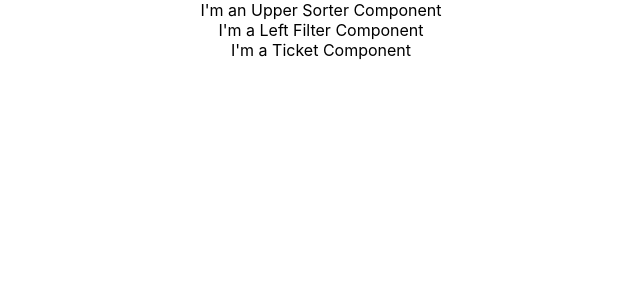
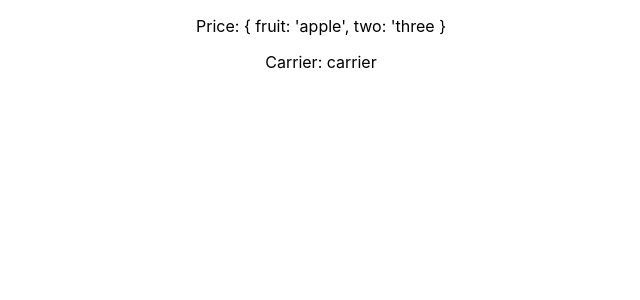
Before and after one commit to MaximSamorukov/avia-sales-front-end, a React (Create React App) app: page / in a window 1280 px wide. Shown: the top 300 px of the page, without its empty margins (319-959 px from the left). Built offline with nearby package versions, Linux system fonts and the light colour scheme.

Commit message:
add preliminary props

```diff
--- a/src/App.jsx
+++ b/src/App.jsx
@@ -4,15 +4,17 @@ import './App.css';
 import Ticket from './Ticket/Ticket';
 import LeftFilter from './LeftFilter/LeftFilter';
 import UpperSorter from './UpperSorter/UpperSorter';
-// const getTickets = require("./getTickets");
+const getTickets = require("./getTickets");
 
 export default class App extends React.Component {
+
   render() {
+    // const data = getTickets();
+    const data = '{ fruit: \'apple\', two: \'three\ }';
+    // console.log(data);
     return (
   <div className="App">
-    <UpperSorter />
-    <LeftFilter />
-    <Ticket />
+    <Ticket tickets={data}/>
   </div>
     )
   }
--- a/src/Ticket/Ticket.jsx
+++ b/src/Ticket/Ticket.jsx
@@ -2,6 +2,11 @@ import React from 'react';
 
 export default class Ticket extends React.Component {
   render() {
-    return <div>I'm a Ticket Component</div>;
+    const { tickets } = this.props;
+    return (
+      <div>
+        <p>Price: <span>{tickets}</span></p>
+        <p>Carrier: <span>carrier</span></p>
+      </div>);
   }
 }
--- a/src/getTickets.js
+++ b/src/getTickets.js
@@ -2,6 +2,7 @@ const axios = require('axios');
 const { search, tickets } = require("./constants");
 
 function getTickets() {
+  let ticketsArray = [];
   axios.get(search).then((response) => {
     const { searchId } = response.data;
     // console.log(searchId);
@@ -11,7 +12,9 @@ function getTickets() {
       }
     }).then((res) => {
       const { tickets } = res.data
-        console.log(tickets);
+        // console.log(tickets);
+        ticketsArray = tickets;
+        return ticketsArray;
     })
     .catch((err) => {
       console.log(err);
--- a/src/index.js
+++ b/src/index.js
@@ -3,6 +3,7 @@ import ReactDOM from 'react-dom';
 import './index.css';
 import App from './App';
 import reportWebVitals from './reportWebVitals';
+const getTickets = require("./getTickets");
 
 ReactDOM.render(
   <React.StrictMode>
```
